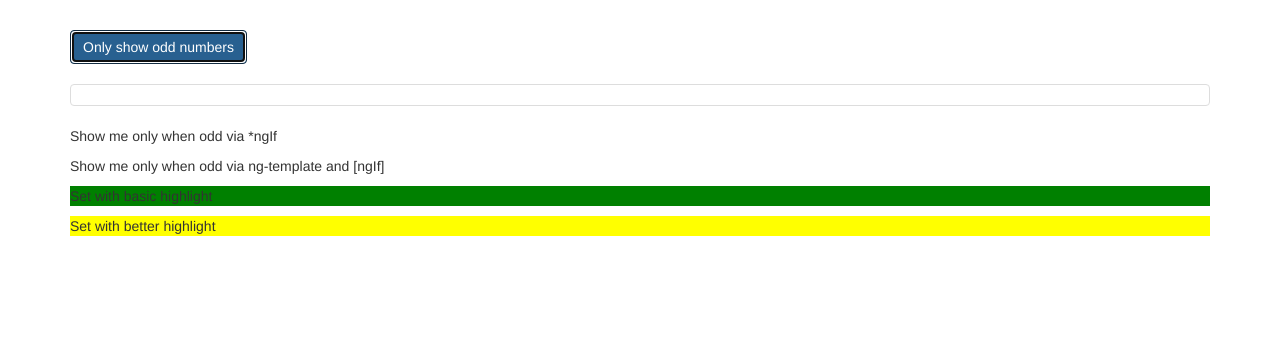
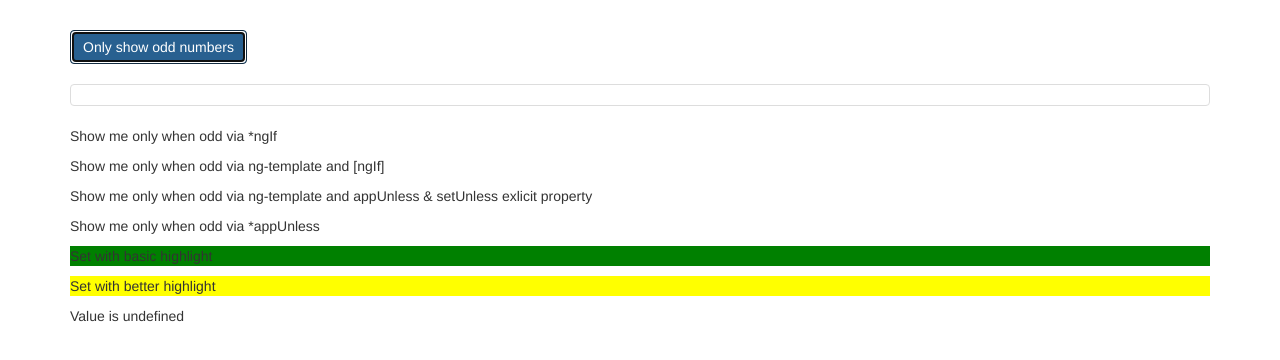
Before and after one commit to c42-angular/directives-start, an Angular app: page / in a window 1280 px wide. Both pictures are taken after a click on the button "Only show odd numbers". Shown: the top 360 px of the page. Built offline with nearby package versions, Linux system fonts and the light colour scheme.

Commit message:
Structural directive & ngSwitch

```diff
--- a/src/app/app.component.html
+++ b/src/app/app.component.html
@@ -14,12 +14,22 @@
       <ng-template [ngIf]="onlyOdd">
         <p>Show me only when odd via ng-template and [ngIf]</p>
       </ng-template>
+       <ng-template [appUnless]="!onlyOdd">
+        <p>Show me only when odd via ng-template and appUnless &amp; setUnless exlicit property</p>
+      </ng-template>
+      <p *appUnless="!onlyOdd">Show me only when odd via *appUnless</p>
     </div>
   </div>
   <div class="row">
     <div class="col-xs-12">
       <p appBasicHighlight>Set with basic highlight</p>
-      <p [appBetterHighlight]="'red'" [defaultColor]="'yellow'">Set with better highlight</p>
+      <p [appBetterHighlight]="'red'" defaultColor="yellow">Set with better highlight</p>
     </div>
   </div>
+  <div [ngSwitch]="value">
+    <p *ngSwitchCase="5">Value is 5</p>
+    <p *ngSwitchCase="10">Value is 10</p>
+    <p *ngSwitchCase="15">Value is 15</p>
+    <p *ngSwitchDefault>Value is undefined</p>
+  </div>
 </div>
--- a/src/app/app.component.ts
+++ b/src/app/app.component.ts
@@ -8,4 +8,5 @@ import { Component } from '@angular/core';
 export class AppComponent {
   numbers = [1, 2, 3, 4, 5];
   onlyOdd = false;
+  value = '100';
 }
--- a/src/app/app.module.ts
+++ b/src/app/app.module.ts
@@ -6,12 +6,14 @@ import { HttpModule } from '@angular/http';
 import { AppComponent } from './app.component';
 import { BasicHighlightDirective } from 'app/directives/basic-highlight/basic-highlight.directive';
 import { BetterHighlightDirective } from 'app/directives/better-highlight/better-highlight.directive';
+import { UnlessDirective } from './structural-directives/unless.directive';
 
 @NgModule({
   declarations: [
     AppComponent,
     BasicHighlightDirective,
-    BetterHighlightDirective
+    BetterHighlightDirective,
+    UnlessDirective
   ],
   imports: [
     BrowserModule,
--- /dev/null
+++ b/src/app/structural-directives/unless.directive.ts
@@ -0,0 +1,17 @@
+import { Directive, TemplateRef, Input, ViewContainerRef } from '@angular/core';
+
+@Directive({
+  selector: '[appUnless]'
+})
+export class UnlessDirective {
+  @Input() set appUnless(condition: boolean) {
+    if (!condition) {
+      this.viewContainerRef.createEmbeddedView(this.templateRef);
+    } else {
+      this.viewContainerRef.clear();
+    }
+  }
+
+  constructor(private templateRef: TemplateRef<any>, private viewContainerRef: ViewContainerRef) { }
+
+}
```
